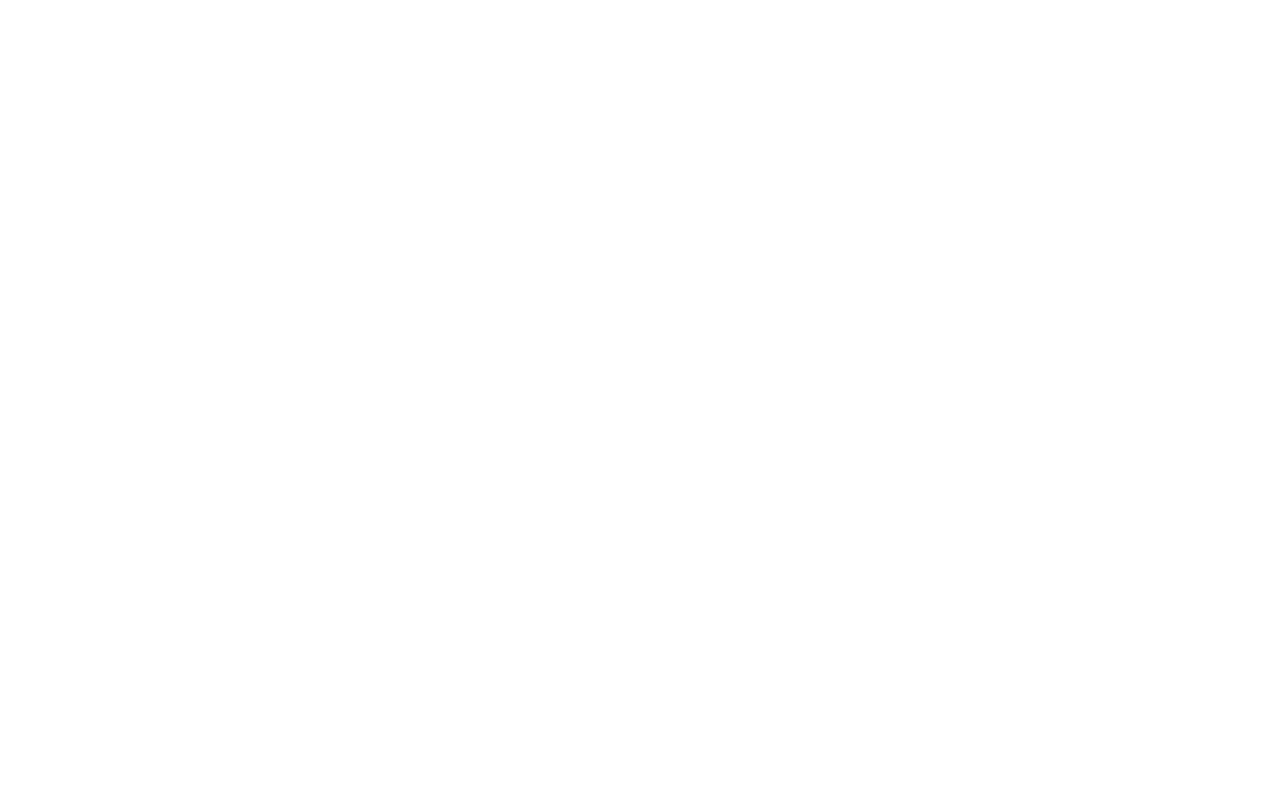
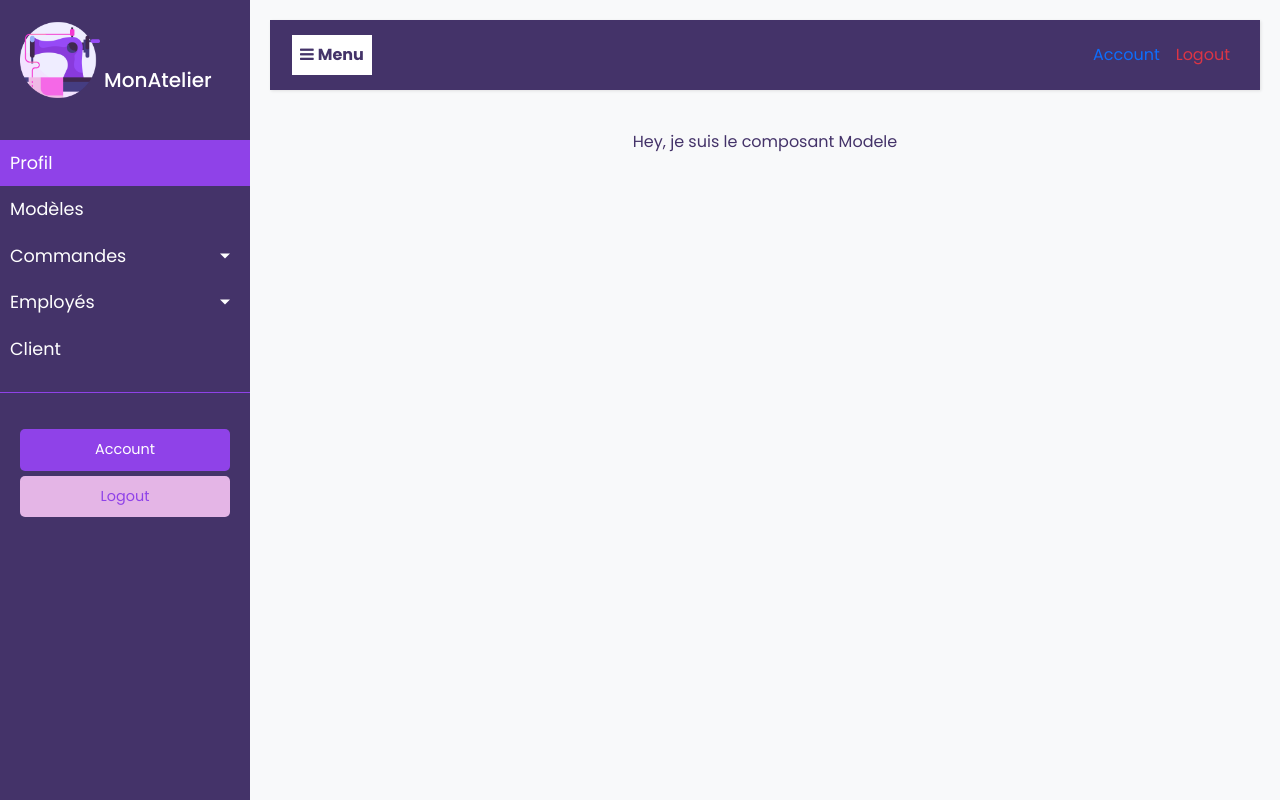
Before and after one commit to main-c/mon-atelier, a React (Create React App) app in the folder src/frontend/mon_atelier/: page /dashboard_modele in a window 1280 px wide. Before the commit this address had no page. Built offline with nearby package versions, Linux system fonts and the light colour scheme.

Commit message:
Creation of dashboard components and links

```diff
--- a/src/frontend/mon_atelier/src/App.js
+++ b/src/frontend/mon_atelier/src/App.js
@@ -7,7 +7,9 @@
 import Categories from './core/Categories';
 import ArticlesCategorie from './core/ArticlesCategorie';
 import DetailArticle from './core/DetailArticle';
-import Layout from './dashboard/Layout';
+import Profil from './dashboard/Profil';
+import Modele from './dashboard/Modele';
+import Client from './dashboard/Client';
 import { BrowserRouter, Routes, Route } from 'react-router-dom';
 
 import './App.css';
@@ -23,11 +25,13 @@
           <Route exact path="/" element={<Home/>} />
           <Route path="/signup" element={<Inscription/>} />
           <Route path="/login" element={<Connexion/>} />
-          <Route path="/profil" element={<ProfilAtelier/>} />
+          <Route path="/profil_atelier" element={<ProfilAtelier/>} />
           <Route path="/categories" element={<Categories/>} />
           <Route path="/articles" element={<ArticlesCategorie/>} />
           <Route path="/detail_article" element={<DetailArticle/>} />
-          <Route path="/layout" element={<Layout/>} />
+          <Route path="/dashboard_profil" element={<Profil/>} />
+          <Route path="/dashboard_modele" element={<Modele/>} />
+          <Route path="/dashboard_client" element={<Client/>} />
         </Routes>
 
       </BrowserRouter>
--- a/src/frontend/mon_atelier/src/core/Home.js
+++ b/src/frontend/mon_atelier/src/core/Home.js
@@ -16,12 +16,12 @@
 				<div className="pt-lg-5" style={{ backgroundImage: 'url(images/banner.jpg)',
 				height:'90vh', width:'99vw', backgroundSize:'cover'}}>
 
-					<h1 className="text-violet ps-5 fw-bold fs-1 mb-0 pt-5">MonAtelier,</h1>
-					<p className="pt-lg-3 ps-5 fs-4 mb-5" style={{fontWeight:'lightner'}}>
+					<h1 className="text-violet ps-lg-5 ps-3 fw-bold fs-1 mb-0 pt-5">MonAtelier,</h1>
+					<p className="pt-3 ps-lg-5 ps-3 fs-4 mb-4 pb-5" style={{fontWeight:'lightner'}}>
 						l’outil idéal pour tous vos besoins de
 						<br/>couture
 					</p>
-					<Link to="/profil" className="border-0 rounded-1 text-light fs-5 text-center pt-2 pb-2 ps-3 pe-3 ms-5" style={{background:'#443369'}}>voir les modèles</Link>
+					<Link to="/profil" className="border-0 rounded-1 text-light fs-5 text-center pt-2 mt-lg-1 mt-5 pb-2 ps-3 pe-3 ms-lg-5 ms-3" style={{background:'#443369'}}>voir les modèles</Link>
 
 				</div>
 
--- /dev/null
+++ b/src/frontend/mon_atelier/src/dashboard/Client.js
@@ -0,0 +1,20 @@
+import React from 'react';
+import Layout from './Layout.js';
+
+
+function Client(){
+
+	const client = (
+
+		<div className="container-fluid">
+			<p className="text-center text-violet">Hey, je suis le composant Client</p>
+		</div>
+
+	);
+
+	return(
+
+		<Layout content={client} />
+	);
+}
+export default Client;
--- a/src/frontend/mon_atelier/src/dashboard/Layout.js
+++ b/src/frontend/mon_atelier/src/dashboard/Layout.js
@@ -3,9 +3,8 @@
 import { Link } from "react-router-dom";
 
 
-class Layout extends React.Component{
+function Layout(props){
 
-	render(){
 
 	return(
 
@@ -24,19 +23,11 @@
 	            <ul className="list-unstyled components">
 
 	                <li className="active">
-		                    <a href="#">Profil</a>
+	                    <Link to="/dashboard_profil">Profil</Link>
 	                </li>
 
 	                <li>
-		                    <a href="#modeleSubmenu" data-toggle="collapse" aria-expanded="false" className="dropdown-toggle">Modèles</a>
-		                    <ul className="collapse list-unstyled" id="modeleSubmenu">
-		                        <li>
-		                            <a href="#">Liste modèles</a>
-		                        </li>
-		                        <li>
-		                            <a href="#">Ajout modèle</a>
-		                        </li>
-		                    </ul>
+	                    <Link to="/dashboard_modele">Modèles</Link>
 	                </li>
 
 	                <li>
@@ -63,24 +54,16 @@
 	                    </ul>
 	                </li>
 	                <li>
-		                    <a href="#clientSubmenu" data-toggle="collapse" aria-expanded="false" className="dropdown-toggle">Clients</a>
-		                    <ul className="collapse list-unstyled" id="clientSubmenu">
-		                        <li>
-		                            <a href="#">Liste clients</a>
-		                        </li>
-		                        <li>
-		                            <a href="#">Ajouter client</a>
-		                        </li>
-		                    </ul>
+	                    <Link to="/dashboard_client">Client</Link>
 	                </li>
 	            </ul>
 
 	            <ul className="list-unstyled bottom">
 	                <li>
-		                    <a href="" className="account">Account</a>
+	                    <Link to="/dashboard_profil" className="account">Account</Link>
 	                </li>
 	                <li>
-		                    <a href="" className="logout">Logout</a>
+	                    <Link to="/" className="logout">Logout</Link>
 	                </li>
 	            </ul>
 	        </nav>
@@ -102,10 +85,10 @@
 	                    <div className="collapse navbar-collapse" id="navbarSupportedContent">
 	                        <ul className="nav navbar-nav ms-auto">
 	                            <li className="nav-item active">
-		                                <a className="nav-link text-primary" href="#">Account</a>
+	                                <Link className="nav-link text-primary" to="/dashboard_profil">Account</Link>
 	                            </li>
 	                            <li className="nav-item">
-		                                <a className="nav-link text-danger" href="#">Logout</a>
+	                                <Link className="nav-link text-danger" to="/">Logout</Link>
 	                            </li>
 	                        </ul>
 	                    </div>
@@ -113,7 +96,9 @@
 	            </nav>
 
 	            <div className="container-fluid">
-		            	<h1 className="text-center text-violet mt-5"> Contenus </h1>
+
+	            	{props.content}
+
 	            </div>
 
 	        </div>
@@ -121,6 +106,5 @@
 
 	);
 }
-}
 
 export default Layout;
--- /dev/null
+++ b/src/frontend/mon_atelier/src/dashboard/Modele.js
@@ -0,0 +1,20 @@
+import React from 'react';
+import Layout from './Layout.js';
+
+
+function Modele(){
+
+	const modele = (
+
+		<div className="container-fluid">
+			<p className="text-center text-violet">Hey, je suis le composant Modele</p>
+		</div>
+
+	);
+
+	return(
+
+		<Layout content={modele} />
+	);
+}
+export default Modele;
--- /dev/null
+++ b/src/frontend/mon_atelier/src/dashboard/Profil.js
@@ -0,0 +1,20 @@
+import React from 'react';
+import Layout from './Layout.js';
+
+
+function Profil(){
+
+	const profil = (
+
+		<div className="container-fluid">
+			<p className="text-center text-violet">Hey, je suis le composant Profil</p>
+		</div>
+
+	);
+
+	return(
+
+		<Layout content={profil} />
+	);
+}
+export default Profil;
--- a/src/frontend/mon_atelier/src/dashboard/layout.css
+++ b/src/frontend/mon_atelier/src/dashboard/layout.css
@@ -54,7 +54,7 @@
 
 #sidebar ul.components {
     padding: 20px 0;
-    border-bottom: 1px solid #47748b;
+    border-bottom: 1px solid #8f42e8;
 }
 
 #sidebar ul p {
```
Lines whose indentation alone changed are shown as unchanged.
